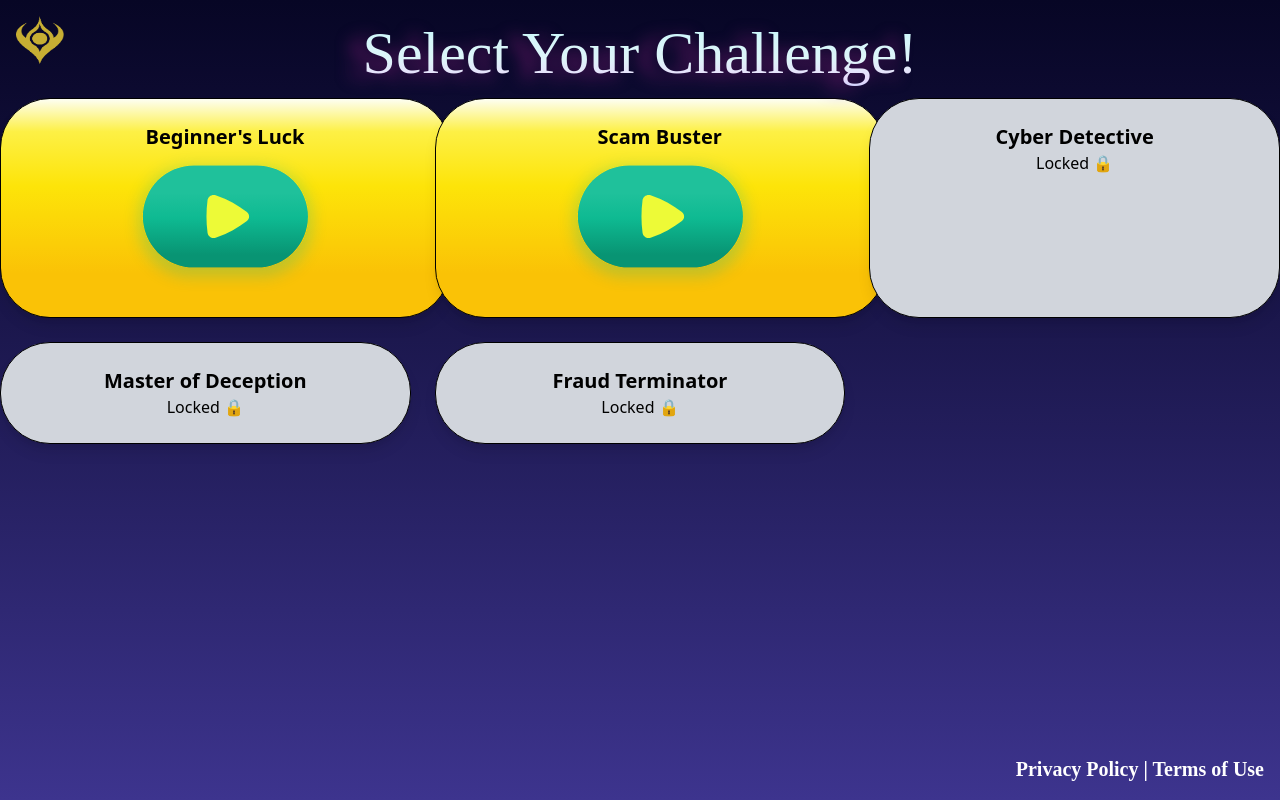
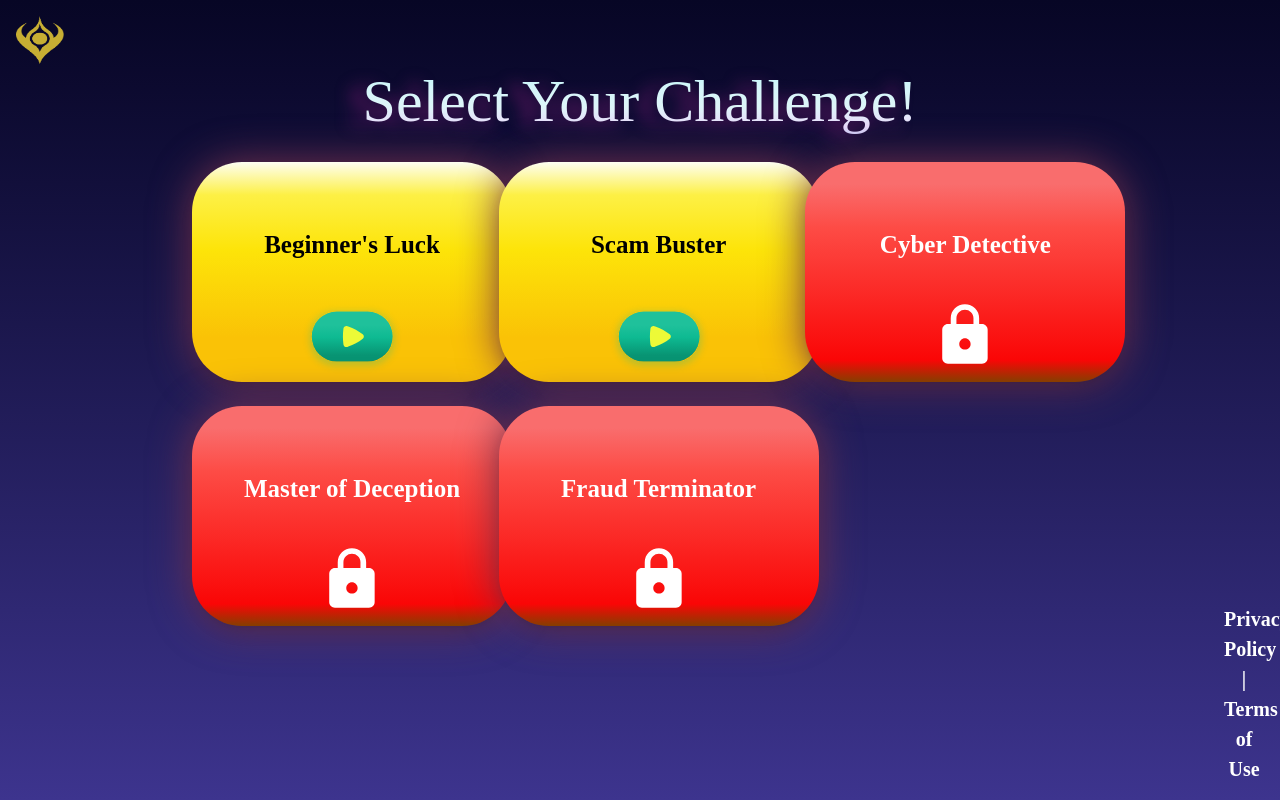
Before and after one commit to skndash96/prgy-idfc-4, a React (Vite) app: page /levels in a window 1280 px wide. Built offline with nearby package versions, Linux system fonts and the light colour scheme; a web font is replaced by a local one.

Commit message:
levels added

```diff
--- a/src/pages/Home.jsx
+++ b/src/pages/Home.jsx
@@ -1,4 +1,5 @@
 import React from "react";
+import  { Link } from "react-router-dom";
 
 const Home = () => {
   return (
@@ -19,9 +20,9 @@ const Home = () => {
         </p>
 
         {/* Start Button */}
-        <button className="mt-6 px-8 py-3 text-black  rounded-full shadow-lg hover:scale-105 transition-all duration-300 bg-[linear-gradient(to_bottom,#FDFEF2_0%,#FDF045_10%,#FDE409_40%,#FAC206_80%)] font-[Paytone-One] font-[700] text-[20px] drop-shadow-[0px_0px_10px_#72314B]">
+        <Link to='/levels' className="mt-6 px-8 py-3 text-black  rounded-full shadow-lg hover:scale-105 transition-all duration-300 bg-[linear-gradient(to_bottom,#FDFEF2_0%,#FDF045_10%,#FDE409_40%,#FAC206_80%)] font-[Paytone-One] font-[700] text-[20px] drop-shadow-[0px_0px_10px_#72314B]">
           Start Game
-        </button>
+        </Link>
         <p className="mt-2 text-[20px] text-center text-white font-[Paytone-One] font-[900] absolute bottom-4 right-4">
         Privacy Policy | Terms of Use
         </p>
--- a/src/pages/Levels.jsx
+++ b/src/pages/Levels.jsx
@@ -38,31 +38,31 @@ const LevelSelection = () => {
 
   return (
     <div className="container text-center min-h-screen bg-gradient-to-b from-[#070625] via-40% to-[#3D348E] min-w-screen">
-      <div className="absolute top-4 left-4">
+      <div className="relative top-4 left-4 w-max">
         <img src="logo.png" alt="Game Logo" className="w-12 h-12" />
       </div>
       <h1 className="text-center text-[60px] pt-2 text-transparent bg-clip-text bg-[linear-gradient(to_bottom,#A2FEFE_0%,#D5F6FA_40%,#DDF5F9_60%,#E9DBFC_80%,#ADC3FC_100%)] font-[Saira_Stencil_One] drop-shadow-[-15px_4px_8px_#6B1868]">
         Select Your Challenge!
       </h1>
-      <div className="grid grid-cols-1 md:grid-cols-2 lg:grid-cols-3 gap-6">
+      <div className="grid grid-cols-1 md:grid-cols-2 lg:grid-cols-3 gap-6 pt-4 px-[15%]">
         {levels.map((level) => (
           <div
             key={level.id}
-            className={`p-6 border rounded-[50px] shadow-lg ${
-              level.unlocked ? "bg-[linear-gradient(to_bottom,#FDFEF2_0%,#FDF045_15%,#FDE409_40%,#FAC206_80%)] w-[450px] h-[220px]" : "bg-gray-300"
+            className={`p-6 rounded-[50px] shadow-lg sm:w-50 md:w-70 lg:w-80 h-[220px] ${
+              level.unlocked ? "bg-[linear-gradient(to_bottom,#FDFEF2_0%,#FDF045_15%,#FDE409_40%,#FAC206_80%)] drop-shadow-[0px_0px_20px_#72314B]" : "bg-[linear-gradient(to_bottom,#F96D6D_10%,#FD4B45_30%,#FA0606_90%,#853E00_100%)] drop-shadow-[0px_0px_20px_#72314B] text-white"
             }`}
           >
-            <h2 className="text-xl font-semibold">{level.name}</h2>
+            <h2 className="font-[Paytone-One] font-[900] text-[25px] pt-10">{level.name}</h2>
             <button
               onClick={() => level.unlocked && navigate(`/game/${level.id}`)}
               disabled={!level.unlocked}
             >
-              {level.unlocked ? <img src="play.svg"></img> : "Locked 🔒"}
+              {level.unlocked ? <img src="play.svg" className="mt-[40px]"></img> : <img src="locked.svg" className="mt-[40px]"></img>}
             </button>
           </div>
         ))}
       </div>
-      <p className="mt-2 text-[20px] text-center text-white font-[Paytone-One] font-[900] absolute bottom-4 right-4">
+      <p className="mt-2 text-[20px] sm:w-10 text-center text-white font-[Paytone-One] font-[900] fixed bottom-4 right-4">
         Privacy Policy | Terms of Use
       </p>
     </div>
```
Also changed, not shown: public/locked.svg (added), public/play.svg.
